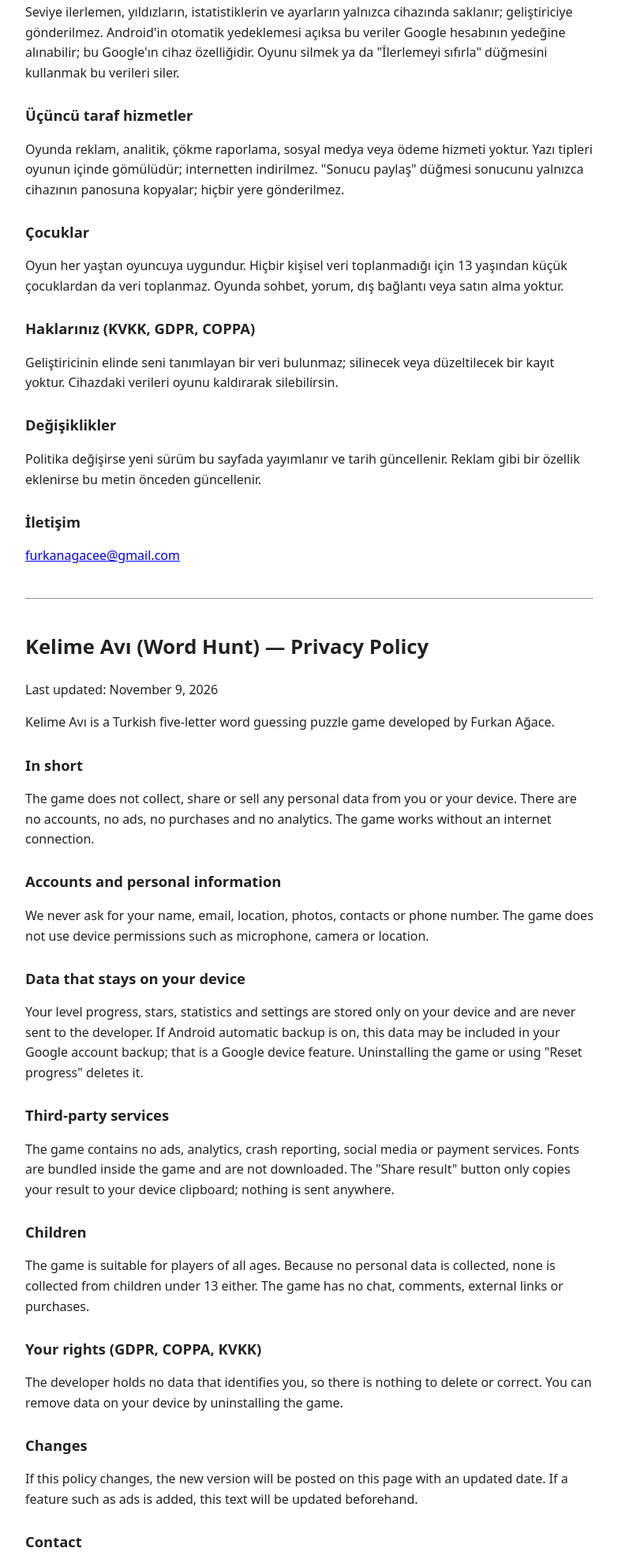
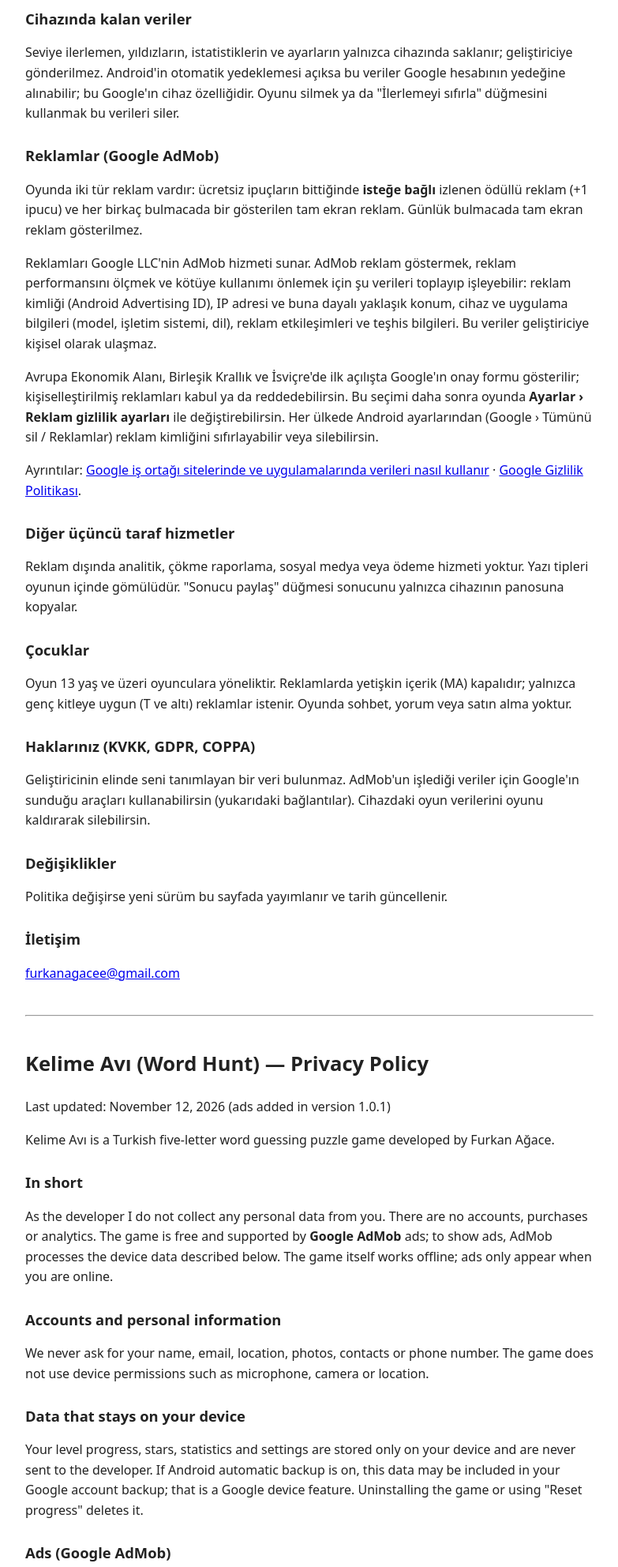
Before and after one commit to furkanagace/kelimeavi-gizlilik, a plain HTML site: page index.html in a window 1280 px wide. Shown: the part 534-2518 px from the top of the page at 79% size, without its empty margins (248-1031 px from the left). Drawn offline with Linux system fonts and the light colour scheme.

Commit message:
Gizlilik: AdMob reklamları (sürüm 1.0.1)
Co-Authored-By: Claude Opus 5.5 <noreply@anthropic.com>

```diff
--- a/index.html
+++ b/index.html
@@ -15,22 +15,27 @@ nav a{margin-right:12px}hr{margin:2.5rem 0}
 
 <section id="tr" lang="tr">
 <h1>Kelime Avı — Gizlilik Politikası</h1>
-<p>Son güncelleme: 9 Kasım 2026</p>
+<p>Son güncelleme: 12 Kasım 2026 (sürüm 1.0.1 ile reklamlar eklendi)</p>
 <p>Kelime Avı, Furkan Ağace tarafından geliştirilen, 5 harfli Türkçe kelimeleri tahmin ettiğin bir kelime bulmaca oyunudur.</p>
 <h2>Kısaca</h2>
-<p>Oyun senden veya cihazından hiçbir kişisel veri toplamaz, paylaşmaz ve satmaz. Hesap yoktur, reklam yoktur, satın alma yoktur, analitik yoktur. Oyun internet bağlantısı olmadan çalışır.</p>
+<p>Geliştirici olarak senden hiçbir kişisel veri toplamıyorum. Hesap, satın alma ve analitik yoktur. Oyun ücretsizdir ve <b>Google AdMob</b> reklamlarıyla desteklenir; reklamları gösterebilmek için AdMob, aşağıda anlatılan cihaz verilerini işler. Oyunun kendisi internetsiz çalışır; reklamlar yalnızca internet varken görünür.</p>
 <h2>Hesap ve kişisel bilgiler</h2>
 <p>Adın, e-postan, konumun, fotoğrafların, kişi listen veya telefon numaran istenmez. Oyun mikrofon, kamera, konum gibi izinleri kullanmaz.</p>
 <h2>Cihazında kalan veriler</h2>
 <p>Seviye ilerlemen, yıldızların, istatistiklerin ve ayarların yalnızca cihazında saklanır; geliştiriciye gönderilmez. Android'in otomatik yedeklemesi açıksa bu veriler Google hesabının yedeğine alınabilir; bu Google'ın cihaz özelliğidir. Oyunu silmek ya da "İlerlemeyi sıfırla" düğmesini kullanmak bu verileri siler.</p>
-<h2>Üçüncü taraf hizmetler</h2>
-<p>Oyunda reklam, analitik, çökme raporlama, sosyal medya veya ödeme hizmeti yoktur. Yazı tipleri oyunun içinde gömülüdür; internetten indirilmez. "Sonucu paylaş" düğmesi sonucunu yalnızca cihazının panosuna kopyalar; hiçbir yere gönderilmez.</p>
+<h2>Reklamlar (Google AdMob)</h2>
+<p>Oyunda iki tür reklam vardır: ücretsiz ipuçların bittiğinde <b>isteğe bağlı</b> izlenen ödüllü reklam (+1 ipucu) ve her birkaç bulmacada bir gösterilen tam ekran reklam. Günlük bulmacada tam ekran reklam gösterilmez.</p>
+<p>Reklamları Google LLC'nin AdMob hizmeti sunar. AdMob reklam göstermek, reklam performansını ölçmek ve kötüye kullanımı önlemek için şu verileri toplayıp işleyebilir: reklam kimliği (Android Advertising ID), IP adresi ve buna dayalı yaklaşık konum, cihaz ve uygulama bilgileri (model, işletim sistemi, dil), reklam etkileşimleri ve teşhis bilgileri. Bu veriler geliştiriciye kişisel olarak ulaşmaz.</p>
+<p>Avrupa Ekonomik Alanı, Birleşik Krallık ve İsviçre'de ilk açılışta Google'ın onay formu gösterilir; kişiselleştirilmiş reklamları kabul ya da reddedebilirsin. Bu seçimi daha sonra oyunda <b>Ayarlar › Reklam gizlilik ayarları</b> ile değiştirebilirsin. Her ülkede Android ayarlarından (Google › Tümünü sil / Reklamlar) reklam kimliğini sıfırlayabilir veya silebilirsin.</p>
+<p>Ayrıntılar: <a href="https://policies.google.com/technologies/partner-sites">Google iş ortağı sitelerinde ve uygulamalarında verileri nasıl kullanır</a> · <a href="https://policies.google.com/privacy">Google Gizlilik Politikası</a>.</p>
+<h2>Diğer üçüncü taraf hizmetler</h2>
+<p>Reklam dışında analitik, çökme raporlama, sosyal medya veya ödeme hizmeti yoktur. Yazı tipleri oyunun içinde gömülüdür. "Sonucu paylaş" düğmesi sonucunu yalnızca cihazının panosuna kopyalar.</p>
 <h2>Çocuklar</h2>
-<p>Oyun her yaştan oyuncuya uygundur. Hiçbir kişisel veri toplanmadığı için 13 yaşından küçük çocuklardan da veri toplanmaz. Oyunda sohbet, yorum, dış bağlantı veya satın alma yoktur.</p>
+<p>Oyun 13 yaş ve üzeri oyunculara yöneliktir. Reklamlarda yetişkin içerik (MA) kapalıdır; yalnızca genç kitleye uygun (T ve altı) reklamlar istenir. Oyunda sohbet, yorum veya satın alma yoktur.</p>
 <h2>Haklarınız (KVKK, GDPR, COPPA)</h2>
-<p>Geliştiricinin elinde seni tanımlayan bir veri bulunmaz; silinecek veya düzeltilecek bir kayıt yoktur. Cihazdaki verileri oyunu kaldırarak silebilirsin.</p>
+<p>Geliştiricinin elinde seni tanımlayan bir veri bulunmaz. AdMob'un işlediği veriler için Google'ın sunduğu araçları kullanabilirsin (yukarıdaki bağlantılar). Cihazdaki oyun verilerini oyunu kaldırarak silebilirsin.</p>
 <h2>Değişiklikler</h2>
-<p>Politika değişirse yeni sürüm bu sayfada yayımlanır ve tarih güncellenir. Reklam gibi bir özellik eklenirse bu metin önceden güncellenir.</p>
+<p>Politika değişirse yeni sürüm bu sayfada yayımlanır ve tarih güncellenir.</p>
 <h2>İletişim</h2>
 <p><a href="mailto:furkanagacee@gmail.com">furkanagacee@gmail.com</a></p>
 </section>
@@ -39,22 +44,27 @@ nav a{margin-right:12px}hr{margin:2.5rem 0}
 
 <section id="en" lang="en">
 <h1>Kelime Avı (Word Hunt) — Privacy Policy</h1>
-<p>Last updated: November 9, 2026</p>
+<p>Last updated: November 12, 2026 (ads added in version 1.0.1)</p>
 <p>Kelime Avı is a Turkish five-letter word guessing puzzle game developed by Furkan Ağace.</p>
 <h2>In short</h2>
-<p>The game does not collect, share or sell any personal data from you or your device. There are no accounts, no ads, no purchases and no analytics. The game works without an internet connection.</p>
+<p>As the developer I do not collect any personal data from you. There are no accounts, purchases or analytics. The game is free and supported by <b>Google AdMob</b> ads; to show ads, AdMob processes the device data described below. The game itself works offline; ads only appear when you are online.</p>
 <h2>Accounts and personal information</h2>
 <p>We never ask for your name, email, location, photos, contacts or phone number. The game does not use device permissions such as microphone, camera or location.</p>
 <h2>Data that stays on your device</h2>
 <p>Your level progress, stars, statistics and settings are stored only on your device and are never sent to the developer. If Android automatic backup is on, this data may be included in your Google account backup; that is a Google device feature. Uninstalling the game or using "Reset progress" deletes it.</p>
-<h2>Third-party services</h2>
-<p>The game contains no ads, analytics, crash reporting, social media or payment services. Fonts are bundled inside the game and are not downloaded. The "Share result" button only copies your result to your device clipboard; nothing is sent anywhere.</p>
+<h2>Ads (Google AdMob)</h2>
+<p>The game has two kinds of ads: an <b>optional</b> rewarded ad you can watch for +1 hint after your free hints are used up, and a full-screen ad shown every few puzzles. No full-screen ads are shown in the daily puzzle.</p>
+<p>Ads are served by AdMob, a service of Google LLC. To show ads, measure ad performance and prevent fraud, AdMob may collect and process: the advertising ID (Android Advertising ID), IP address and approximate location derived from it, device and app information (model, OS, language), ad interactions and diagnostics. This data is not delivered to the developer in a personally identifiable form.</p>
+<p>In the European Economic Area, the UK and Switzerland, Google's consent form is shown on first launch, where you can accept or refuse personalised ads. You can change this later in the game under <b>Settings › Ad privacy settings</b>. In any country you can reset or delete your advertising ID in Android settings (Google › Ads).</p>
+<p>More: <a href="https://policies.google.com/technologies/partner-sites">How Google uses information from sites or apps that use its services</a> · <a href="https://policies.google.com/privacy">Google Privacy Policy</a>.</p>
+<h2>Other third-party services</h2>
+<p>Apart from ads there is no analytics, crash reporting, social media or payment service. Fonts are bundled inside the game. The "Share result" button only copies your result to your device clipboard.</p>
 <h2>Children</h2>
-<p>The game is suitable for players of all ages. Because no personal data is collected, none is collected from children under 13 either. The game has no chat, comments, external links or purchases.</p>
+<p>The game is intended for players aged 13 and over. Mature (MA) ad content is blocked; only ads suitable for teens (T and below) are requested. The game has no chat, comments or purchases.</p>
 <h2>Your rights (GDPR, COPPA, KVKK)</h2>
-<p>The developer holds no data that identifies you, so there is nothing to delete or correct. You can remove data on your device by uninstalling the game.</p>
+<p>The developer holds no data that identifies you. For data processed by AdMob, use the tools Google provides (links above). You can remove the game data on your device by uninstalling the game.</p>
 <h2>Changes</h2>
-<p>If this policy changes, the new version will be posted on this page with an updated date. If a feature such as ads is added, this text will be updated beforehand.</p>
+<p>If this policy changes, the new version will be posted on this page with an updated date.</p>
 <h2>Contact</h2>
 <p><a href="mailto:furkanagacee@gmail.com">furkanagacee@gmail.com</a></p>
 </section>
```
